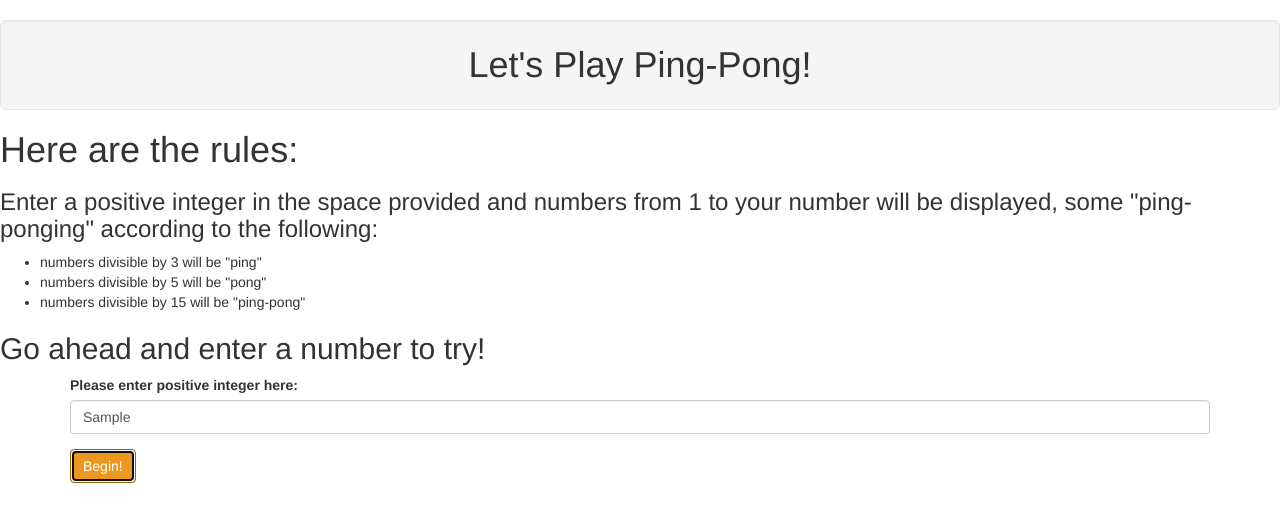
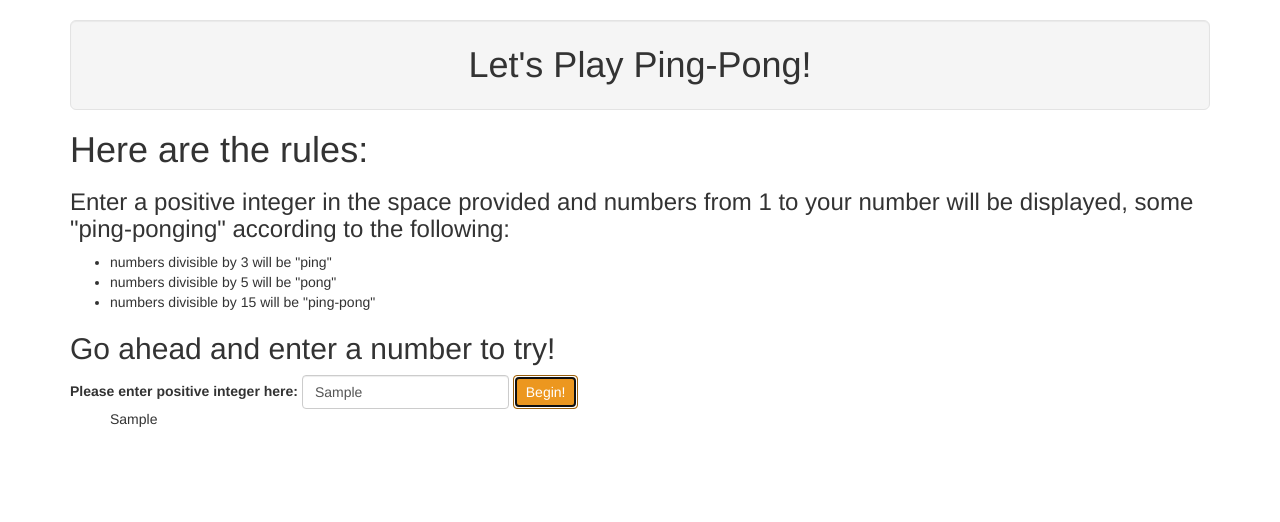
Before and after one commit to avksmit2/visited-places, a plain HTML site: page index.html in a window 1280 px wide. Both pictures are taken after typing "Sample" into the empty fields and a click on the button "Begin!". Drawn offline with Linux system fonts and the light colour scheme.

Commit message:
return a number inputted by user.

```diff
--- a/index.html
+++ b/index.html
@@ -9,6 +9,7 @@
     <script src="js/scripts.js"></script>
   </head>
   <body>
+    <div class="container">
       <h1 class = "well well-lg text-center">Let's Play Ping-Pong!</h1>
       <h1>Here are the rules:</h1>
       <h3>Enter a positive integer in the space provided and numbers from 1 to your number will be displayed, some "ping-ponging" according to the following:</h3>
@@ -18,8 +19,7 @@
         <li>numbers divisible by 15 will be "ping-pong"</li>
       </ul>
       <h2>Go ahead and enter a number to try!</h2>
-    <div class="container">
-      <form>
+      <form class="form-inline">
         <div class="form-group">
           <label for="number">Please enter positive integer here: </label>
           <input id="number" class="form-control" type="text" placeholder="positive integer">
--- a/js/scripts.js
+++ b/js/scripts.js
@@ -1,6 +1,13 @@
+//Back-end
+
+
+//Front-end
 $(document).ready(function() {
   $("form").submit(function(event) {
+    var inputNumber = $("input#number").val();
 
+    console.log(inputNumber);
+    $("ul#numberList").text(inputNumber);
     event.preventDefault();
   })
 })
```
Lines whose indentation alone changed are shown as unchanged.
